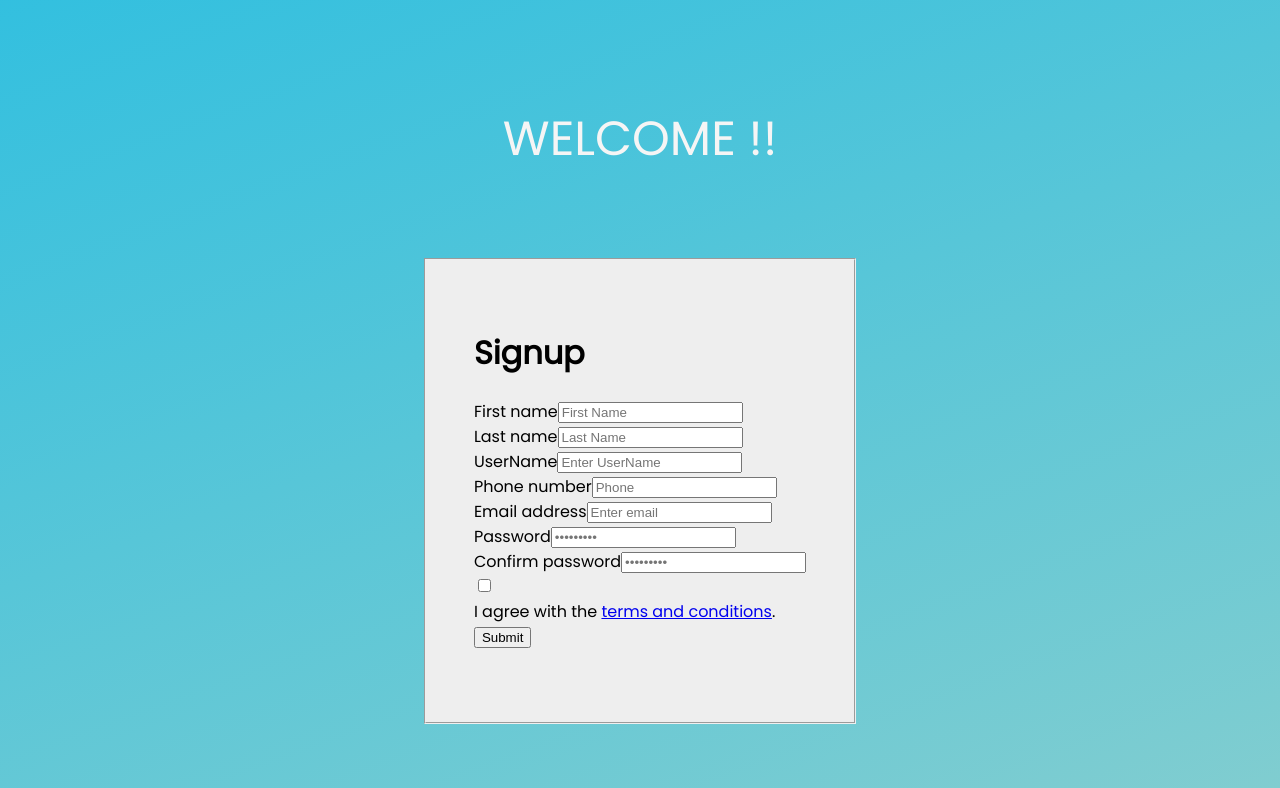
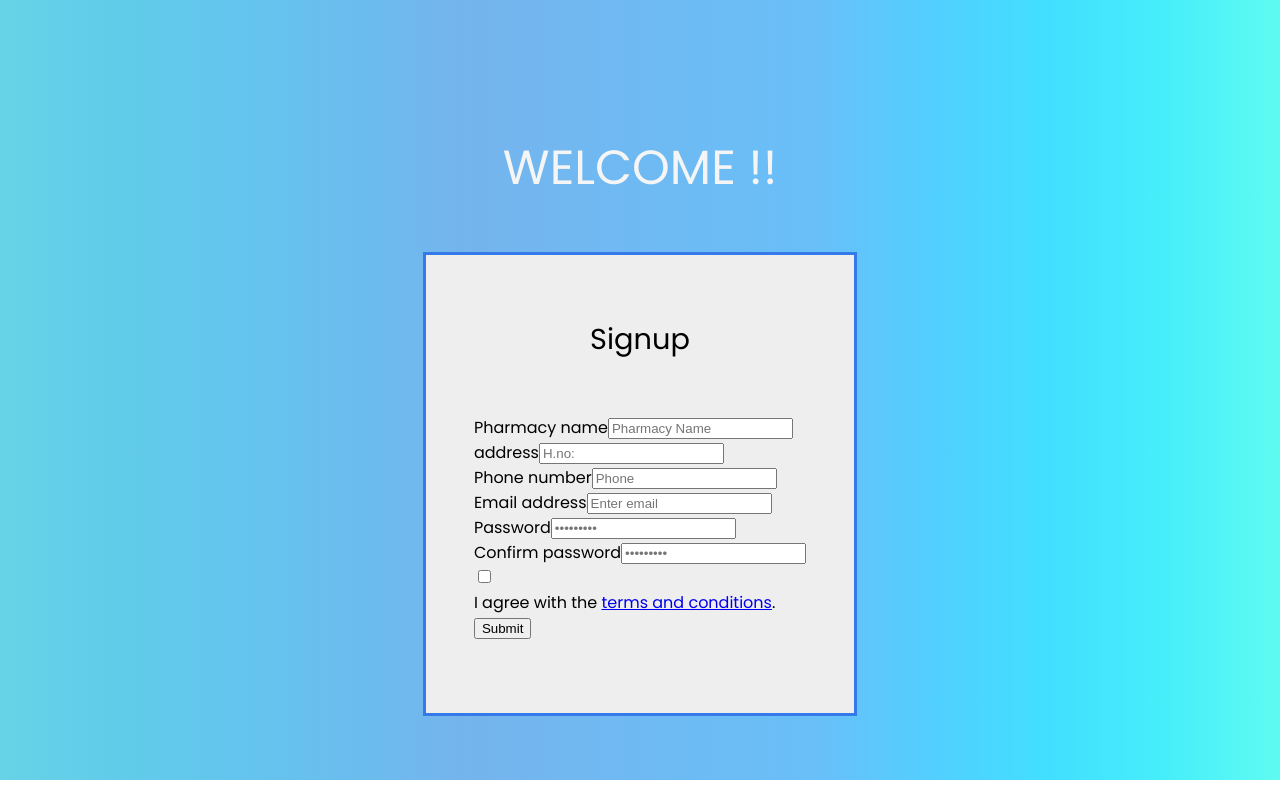
Before and after one commit to LeelaRohith/MEDSURPLUS, a React (Create React App) app in the folder frontend/: page /pharmacySignup in a window 1280 px wide. Shown: the part 822-1610 px from the top of the page. Built offline with nearby package versions, Linux system fonts and the light colour scheme.

Commit message:
signin pages

```diff
--- a/frontend/src/screens/PharmacySignin.js
+++ b/frontend/src/screens/PharmacySignin.js
@@ -8,11 +8,12 @@ function PharmacySignin() {
   return (
 
 
-    <div style={{backgroundColor: '#00b7e9',height:'350%',
-    backgroundImage: 'linear-gradient(160deg, #00b7e9 0%, #80cdd0 100%)',
+    <div style={{backgroundImage: 'linear-gradient(to right, #66d3e6, #61ccea, #63c5ed, #6abdee, #75b4ed, #71b8f1, #6dbbf4, #69bff8, #52cffe, #41dfff, #46eefa, #5ffbf1)',
     height: '100vh',
     }}
 >
+<br></br>
+            <span className="font-semibold text-xl tracking-tight" style={{color:'black',paddingLeft:'40px',paddingTop:'20px',fontSize:'170%'}}>MEDSURPLUS</span>
 
       <div
         style={{
@@ -22,9 +23,12 @@ function PharmacySignin() {
         }}
       >
         {
-            <fieldset style={{backgroundColor: '#eeeeee', padding: '3em',paddingTop:'3%', marginTop:'20vh'}}>
-          <div className="signin" style={{paddingTop:'3%'}} >
-            <h1>Signin</h1><br></br>
+            <fieldset style={{backgroundColor: '#eeeeee', padding: '2em',paddingTop:'2%', border: '3px solid #347aeb',
+            borderradius: '50px',
+            boxshadow: '0 0 15px #000',marginTop:"5.5%",}}>
+          <div className="signin">
+          <p style={{textAlign:'center', fontSize:'180%'}}>signin</p>
+               <br></br>
             <form>
 
 <form >
@@ -42,7 +46,9 @@ function PharmacySignin() {
     </div>
     <label for="remember" class="ml-2 text-sm font-medium text-gray-900 dark:text-gray-300">Remember me</label>
   </div>
+  <div style={{align:'center',marginLeft:'20%'}}>
   <button type="submit" class="text-white bg-blue-700 hover:bg-blue-800 focus:ring-4 focus:outline-none focus:ring-blue-300 font-medium rounded-lg text-sm w-full sm:w-auto px-5 py-2.5 text-center dark:bg-blue-600 dark:hover:bg-blue-700 dark:focus:ring-blue-800">Submit</button>
+</div>
 </form>
 
             </form><br></br>
--- a/frontend/src/screens/PharmacySignup.js
+++ b/frontend/src/screens/PharmacySignup.js
@@ -4,11 +4,12 @@ function PharmacySignup(){
 
     return (
         <div style={{
-            backgroundColor: '#00b7e9',height:'350%',
-    backgroundImage: 'linear-gradient(160deg, #00b7e9 0%, #80cdd0 100%)',
+            backgroundImage: 'linear-gradient(to right, #66d3e6, #61ccea, #63c5ed, #6abdee, #75b4ed, #71b8f1, #6dbbf4, #69bff8, #52cffe, #41dfff, #46eefa, #5ffbf1)',
             height: '130%',
         }}>
-            <div className='grid gap-6 mb-6 md:grid-cols-2' style={{padding:'5%',marginBottom:'0%'}}>
+            <br></br>
+            <span className="font-semibold text-xl tracking-tight" style={{color:'black',paddingLeft:'40px',paddingTop:'20px',fontSize:'170%'}}>MEDSURPLUS</span>
+            <div className='grid gap-6 mb-6 md:grid-cols-2' style={{padding:'5%',paddingTop:'2%',marginBottom:'0%'}}>
                 <div>
                     <img src='static/images/Pillimage.png' style={{
                         paddingTop:'20%',
@@ -24,30 +25,27 @@ function PharmacySignup(){
             justifyContent: 'center',
         }}>
           {
-             <fieldset style={{backgroundColor: '#eeeeee', padding: '3em',marginTop:'3%'}}>
+             <fieldset style={{backgroundColor: '#eeeeee', padding: '3em',paddingTop:'3%', border: '3px solid #347aeb',
+             borderradius: '10px',
+             boxshadow: '0 0 15px #000',}}>
              <div className="signup" >
-               <h1>Signup</h1>
+               <p style={{textAlign:'center', fontSize:'180%'}}>Signup</p>
+               <br></br>
                <form>
 
    <form>
-       <div class="grid gap-6 mb-6 md:grid-cols-2">
-           <div>
-               <label for="first_name" class="block mb-2 text-sm font-medium text-gray-900 dark:text-white">First name</label>
-               <input type="text" id="first_name" class="bg-gray-50 border border-gray-300 text-gray-900 text-sm rounded-lg focus:ring-blue-500 focus:border-blue-500 block w-full p-2.5 dark:bg-gray-700 dark:border-gray-600 dark:placeholder-gray-400 dark:text-white dark:focus:ring-blue-500 dark:focus:border-blue-500" placeholder="First Name" required></input>
+        <div class="mb-6">
+               <label for="first_name" class="block mb-2 text-sm font-medium text-gray-900 dark:text-white">Pharmacy name</label>
+               <input type="text" id="first_name" class="bg-gray-50 border border-gray-300 text-gray-900 text-sm rounded-lg focus:ring-blue-500 focus:border-blue-500 block w-full p-2.5 dark:bg-gray-700 dark:border-gray-600 dark:placeholder-gray-400 dark:text-white dark:focus:ring-blue-500 dark:focus:border-blue-500" placeholder="Pharmacy Name" required></input>
            </div>
-           <div>
-               <label for="last_name" class="block mb-2 text-sm font-medium text-gray-900 dark:text-white">Last name</label>
-               <input type="text" id="last_name" class="bg-gray-50 border border-gray-300 text-gray-900 text-sm rounded-lg focus:ring-blue-500 focus:border-blue-500 block w-full p-2.5 dark:bg-gray-700 dark:border-gray-600 dark:placeholder-gray-400 dark:text-white dark:focus:ring-blue-500 dark:focus:border-blue-500" placeholder="Last Name" required></input>
-           </div>
-           <div>
-               <label for="Pharmacy name" class="block mb-2 text-sm font-medium text-gray-900 dark:text-white">UserName</label>
-               <input type="text" id="company" class="bg-gray-50 border border-gray-300 text-gray-900 text-sm rounded-lg focus:ring-blue-500 focus:border-blue-500 block w-full p-2.5 dark:bg-gray-700 dark:border-gray-600 dark:placeholder-gray-400 dark:text-white dark:focus:ring-blue-500 dark:focus:border-blue-500" placeholder="Enter UserName" required></input>
-           </div>
-           <div>
+        <div class="mb-6">
+           <label for="address" class="block mb-2 text-sm font-medium text-gray-900 dark:text-white">address</label>
+           <input type="address" id="address" class="bg-gray-50 border border-gray-300 text-gray-900 text-sm rounded-lg focus:ring-blue-500 focus:border-blue-500 block w-full p-2.5 dark:bg-gray-700 dark:border-gray-600 dark:placeholder-gray-400 dark:text-white dark:focus:ring-blue-500 dark:focus:border-blue-500" placeholder="H.no:" required></input>
+       </div>
+       <div class="mb-6">
                <label for="phone" class="block mb-2 text-sm font-medium text-gray-900 dark:text-white">Phone number</label>
                <input type="tel" id="phone" class="bg-gray-50 border border-gray-300 text-gray-900 text-sm rounded-lg focus:ring-blue-500 focus:border-blue-500 block w-full p-2.5 dark:bg-gray-700 dark:border-gray-600 dark:placeholder-gray-400 dark:text-white dark:focus:ring-blue-500 dark:focus:border-blue-500" placeholder="Phone"  required></input>
            </div>
-       </div>
        <div class="mb-6">
            <label for="email" class="block mb-2 text-sm font-medium text-gray-900 dark:text-white">Email address</label>
            <input type="email" id="email" class="bg-gray-50 border border-gray-300 text-gray-900 text-sm rounded-lg focus:ring-blue-500 focus:border-blue-500 block w-full p-2.5 dark:bg-gray-700 dark:border-gray-600 dark:placeholder-gray-400 dark:text-white dark:focus:ring-blue-500 dark:focus:border-blue-500" placeholder="Enter email" required></input>
--- a/frontend/src/screens/UserSignup.js
+++ b/frontend/src/screens/UserSignup.js
@@ -4,11 +4,12 @@ function UserSignup(){
 
     return (
         <div style={{
-            backgroundColor: '#00b7e9',height:'350%',
-    backgroundImage: 'linear-gradient(160deg, #00b7e9 0%, #80cdd0 100%)',
+            backgroundImage: 'linear-gradient(to right, #66d3e6, #61ccea, #63c5ed, #6abdee, #75b4ed, #71b8f1, #6dbbf4, #69bff8, #52cffe, #41dfff, #46eefa, #5ffbf1)',
             height: '130%',
         }}>
-            <div className='grid gap-6 mb-6 md:grid-cols-2' style={{padding:'5%',marginBottom:'0%'}}>
+            <br></br>
+            <span className="font-semibold text-xl tracking-tight" style={{color:'black',paddingLeft:'40px',paddingTop:'20px',fontSize:'170%'}}>MEDSURPLUS</span>
+            <div className='grid gap-6 mb-6 md:grid-cols-2' style={{padding:'5%', paddingTop:'2%',marginBottom:'0%'}}>
                 <div>
                     <img src='static/images/Pillimage.png' style={{
                         paddingTop:'20%',
@@ -24,9 +25,12 @@ function UserSignup(){
             justifyContent: 'center',
         }}>
           {
-             <fieldset style={{backgroundColor: '#eeeeee', padding: '3em',marginTop:'3%'}}>
+             <fieldset style={{backgroundColor: '#eeeeee', padding: '3em',paddingTop:'2%', border: '3px solid #347aeb',
+             borderradius: '10px',
+             boxshadow: 'rgba(136, 165, 191, 0.48) 6px 2px 16px 0px, rgba(255, 255, 255, 0.8) -6px -2px 16px 0px',}}>
              <div className="signup" >
-               <h1>Signup</h1>
+             <p style={{textAlign:'center', fontSize:'180%'}}>Signup</p>
+               <br></br>
                <form>
 
    <form>
@@ -40,7 +44,7 @@ function UserSignup(){
                <input type="text" id="last_name" class="bg-gray-50 border border-gray-300 text-gray-900 text-sm rounded-lg focus:ring-blue-500 focus:border-blue-500 block w-full p-2.5 dark:bg-gray-700 dark:border-gray-600 dark:placeholder-gray-400 dark:text-white dark:focus:ring-blue-500 dark:focus:border-blue-500" placeholder="Last Name" required></input>
            </div>
            <div>
-               <label for="Pharmacy name" class="block mb-2 text-sm font-medium text-gray-900 dark:text-white">UserName</label>
+               <label for="user name" class="block mb-2 text-sm font-medium text-gray-900 dark:text-white">UserName</label>
                <input type="text" id="company" class="bg-gray-50 border border-gray-300 text-gray-900 text-sm rounded-lg focus:ring-blue-500 focus:border-blue-500 block w-full p-2.5 dark:bg-gray-700 dark:border-gray-600 dark:placeholder-gray-400 dark:text-white dark:focus:ring-blue-500 dark:focus:border-blue-500" placeholder="Enter UserName" required></input>
            </div>
            <div>
@@ -57,8 +61,8 @@ function UserSignup(){
            <input type="password" id="password" class="bg-gray-50 border border-gray-300 text-gray-900 text-sm rounded-lg focus:ring-blue-500 focus:border-blue-500 block w-full p-2.5 dark:bg-gray-700 dark:border-gray-600 dark:placeholder-gray-400 dark:text-white dark:focus:ring-blue-500 dark:focus:border-blue-500" placeholder="•••••••••" required></input>
        </div>
        <div class="mb-6">
-           <label for="confirm_password" class="block mb-2 text-sm font-medium text-gray-900 dark:text-white">Confirm password</label>
-           <input type="password" id="confirm_password" class="bg-gray-50 border border-gray-300 text-gray-900 text-sm rounded-lg focus:ring-blue-500 focus:border-blue-500 block w-full p-2.5 dark:bg-gray-700 dark:border-gray-600 dark:placeholder-gray-400 dark:text-white dark:focus:ring-blue-500 dark:focus:border-blue-500" placeholder="•••••••••" required></input>
+           <label for="address" class="block mb-2 text-sm font-medium text-gray-900 dark:text-white">address</label>
+           <input type="address" id="address" class="bg-gray-50 border border-gray-300 text-gray-900 text-sm rounded-lg focus:ring-blue-500 focus:border-blue-500 block w-full p-2.5 dark:bg-gray-700 dark:border-gray-600 dark:placeholder-gray-400 dark:text-white dark:focus:ring-blue-500 dark:focus:border-blue-500" placeholder="H.no:" required></input>
        </div>
        <div class="flex items-start mb-6">
            <div class="flex items-center h-5">
@@ -66,7 +70,9 @@ function UserSignup(){
            </div>
            <label for="remember" class="ml-2 text-sm font-medium text-gray-900 dark:text-gray-300">I agree with the <a href="#" class="text-blue-600 hover:underline dark:text-blue-500">terms and conditions</a>.</label>
        </div>
+       <div style={{position:'relative',}}>
        <button type="submit" class="text-white bg-blue-700 hover:bg-blue-800 focus:ring-4 focus:outline-none focus:ring-blue-300 font-medium rounded-lg text-sm w-full sm:w-auto px-5 py-2.5 text-center dark:bg-blue-600 dark:hover:bg-blue-700 dark:focus:ring-blue-800">Submit</button>
+   </div>
    </form>
                </form><br></br>
 
```
Also changed, not shown: frontend/src/screens/UserSignin.js (+13 -6 lines).
